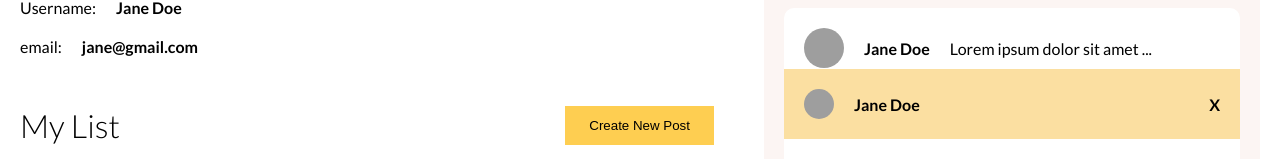
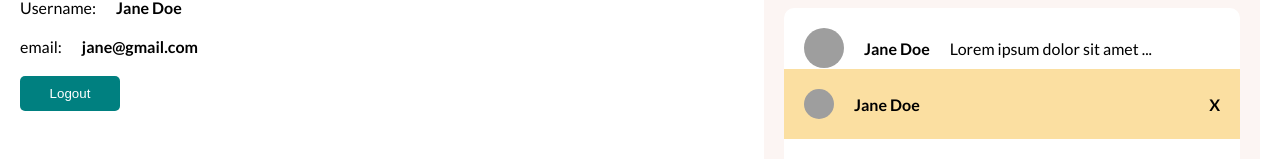
Before and after one commit to Jodha-yashpal/full_stack-estate, a React (Vite) app in the folder client/: page /profile in a window 1280 px wide. Shown: the part 251-410 px from the top of the page. Built offline with nearby package versions, Linux system fonts and the light colour scheme; grey boxes are pictures that could not be loaded.

Commit message:
logout added in profile page

```diff
--- a/client/src/routes/profilePage/ProfilePage.jsx
+++ b/client/src/routes/profilePage/ProfilePage.jsx
@@ -1,11 +1,26 @@
-import React from 'react'
-import './profilePage.scss'
-import List from '../../components/list/List'
-import Chat from '../../components/chat/Chat'
+import React from "react";
+import "./profilePage.scss";
+import List from "../../components/list/List";
+import Chat from "../../components/chat/Chat";
+ import apiRequest from "../../lib/apiRequest.js"
+import { useNavigate } from "react-router-dom";
 
 function ProfilePage() {
+
+  const navigate = useNavigate()
+
+  const handleLogout = async (e) => {
+    try {
+      const res = apiRequest.post("/auth/logout")
+      localStorage.removeItem("user")
+      navigate('/')
+    } catch (err) {
+      console.log(err)
+    }
+  }
+
   return (
-    <div className='profilePage'>
+    <div className="profilePage">
       <div className="details">
         <div className="wrapper">
           <div className="title">
@@ -13,11 +28,20 @@ function ProfilePage() {
             <button>Update Profile</button>
           </div>
           <div className="info">
-            <span>Avatar:
-              <img src="https://images.pexels.com/photos/24375005/pexels-photo-24375005/free-photo-of-young-brunette-posing-among-tropical-green-leaves.jpeg?auto=compress&cs=tinysrgb&w=1260&h=750&dpr=1" alt="" />
+            <span>
+              Avatar:
+              <img
+                src="https://images.pexels.com/photos/24375005/pexels-photo-24375005/free-photo-of-young-brunette-posing-among-tropical-green-leaves.jpeg?auto=compress&cs=tinysrgb&w=1260&h=750&dpr=1"
+                alt=""
+              />
             </span>
-            <span>Username: <b>Jane Doe</b></span>
-            <span>email: <b>jane@gmail.com</b></span>
+            <span>
+              Username: <b>Jane Doe</b>
+            </span>
+            <span>
+              email: <b>jane@gmail.com</b>
+            </span>
+            <button onClick={handleLogout}>Logout</button>
           </div>
           <div className="title">
             <h1>My List</h1>
@@ -28,7 +52,6 @@ function ProfilePage() {
             <h1>Saved List</h1>
           </div>
           <List />
-
         </div>
       </div>
 
@@ -38,7 +61,7 @@ function ProfilePage() {
         </div>
       </div>
     </div>
-  )
+  );
 }
 
-export default ProfilePage
+export default ProfilePage;
--- a/client/src/routes/profilePage/profilePage.scss
+++ b/client/src/routes/profilePage/profilePage.scss
@@ -62,6 +62,16 @@
                     gap: 20px;
                 }
 
+                button{
+                    width: 100px;
+                    background-color: teal;
+                    color: white;
+                    padding: 10px 20px;
+                    border: none;
+                    cursor: pointer;
+                    border-radius: 5px;
+                }
+
                 img{
                     width: 40px;
                     height: 40px;
```
